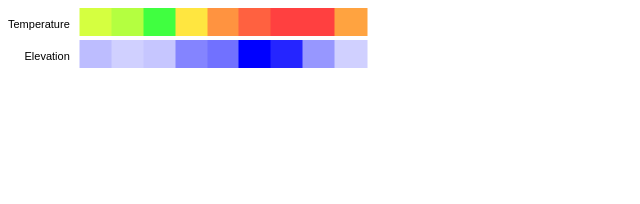
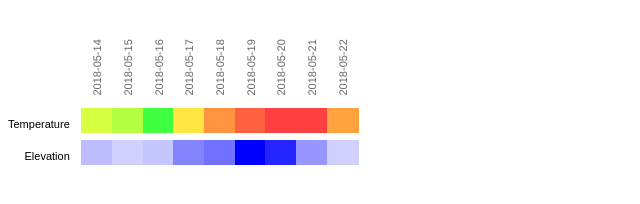
Before and after one commit to jayaddison/cyclovane, a plain HTML site: page www/index.html in a window 1280 px wide. Shown: the whole page, without its empty margins (0-640 px from the left). Drawn offline with Linux system fonts and the light colour scheme.

Commit message:
Customize carets, add headers

```diff
--- a/www/index.html
+++ b/www/index.html
@@ -21,6 +21,10 @@
        }
     </style>
     <div class="table">
+    <div class="table-row">
+      <div class="table-cell"></div>
+      <div class="table-cell"><canvas id="labels" height="100"></canvas></div>
+    </div>
     <div class="table-row">
       <div class="table-cell">Temperature</div>
       <div class="table-cell"><canvas id="temperature" height="32"></canvas></div>
@@ -47,6 +51,8 @@ function formatOptions(colors) {
         tooltipTemplate: '<%= value %>',
         rounded: false,
         paddingScale: 0,
+        tooltipCaretSize: 0,
+        tooltipFillColor: 'rgba(0,0,0,0.6)',
         scaleFontSize: 0
     };
 }
@@ -55,6 +61,13 @@ function createChart(element_id, data, options) {
     var elem = document.getElementById(element_id).getContext('2d');
     return new Chart(elem).HeatMap(data, options);
 }
+
+var labelData = formatData([0, 0, 0, 0, 0, 0, 0, 0, 0]);
+labelData.labels = ['2018-05-14', '2018-05-15', '2018-05-16', '2018-05-17', '2018-05-18', '2018-05-19', '2018-05-20', '2018-05-21', '2018-05-22'];
+var labelOptions = formatOptions(["#ffffff"]);
+labelOptions.scaleFontSize = 11;
+labelOptions.showTooltips = false;
+createChart('labels', labelData, labelOptions);
 
 var temperatureData = formatData([68, 66, 59, 72, 77, 80, 82, 83, 76]);
 var temperatureOptions = formatOptions(["#40ff40", "#ffff40", "#ff4040"]);
--- a/www/js/Chart.HeatMap.S.js
+++ b/www/js/Chart.HeatMap.S.js
@@ -1541,33 +1541,15 @@
 			this.xScalePaddingRight = lastWidth/2 + 3;
 			this.xScalePaddingLeft = (firstWidth/2 > this.yLabelWidth + 10) ? firstWidth/2 : this.yLabelWidth + 10;
 
-			this.xLabelRotation = 0;
+			this.xLabelRotation = 90;
+			this.xScalePaddingLeft = 12;
+			this.xScalePaddingRight = 12;
+
 			if (this.display){
 				var originalLabelWidth = longestText(this.ctx,this.font,this.xLabels),
 					cosRotation,
 					firstRotatedWidth;
 				this.xLabelWidth = originalLabelWidth;
-				//Allow 3 pixels x2 padding either side for label readability
-				var xGridWidth = Math.floor(this.calculateX(1) - this.calculateX(0)) - 6;
-
-				//Max label rotate should be 90 - also act as a loop counter
-				while ((this.xLabelWidth > xGridWidth && this.xLabelRotation === 0) || (this.xLabelWidth > xGridWidth && this.xLabelRotation <= 90 && this.xLabelRotation > 0)){
-					cosRotation = Math.cos(toRadians(this.xLabelRotation));
-
-					firstRotated = cosRotation * firstWidth;
-					lastRotated = cosRotation * lastWidth;
-
-					// We're right aligning the text now.
-					if (firstRotated + this.fontSize / 2 > this.yLabelWidth + 8){
-						this.xScalePaddingLeft = firstRotated + this.fontSize / 2;
-					}
-					this.xScalePaddingRight = this.fontSize/2;
-
-
-					this.xLabelRotation++;
-					this.xLabelWidth = cosRotation * originalLabelWidth;
-
-				}
 				if (this.xLabelRotation > 0){
 					this.endPoint -= Math.sin(toRadians(this.xLabelRotation))*originalLabelWidth + 3;
 				}
@@ -2832,7 +2814,7 @@ var ColorManager = function(){
 
         new Chart.Tooltip({
           x: Math.round(tooltipPosition.x),
-          y: Math.round(tooltipPosition.y+20),
+          y: Math.round(tooltipPosition.y),
           xPadding: this.options.tooltipXPadding,
           yPadding: this.options.tooltipYPadding,
           fillColor: this.options.tooltipFillColor,
```
